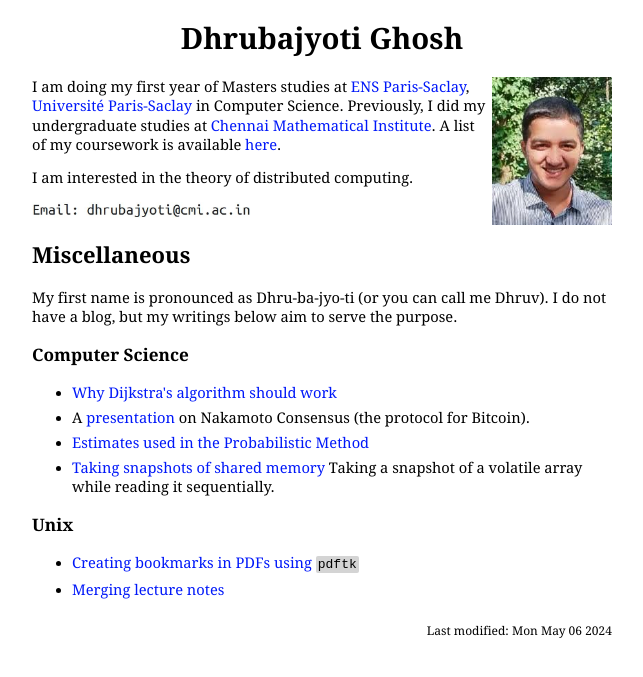
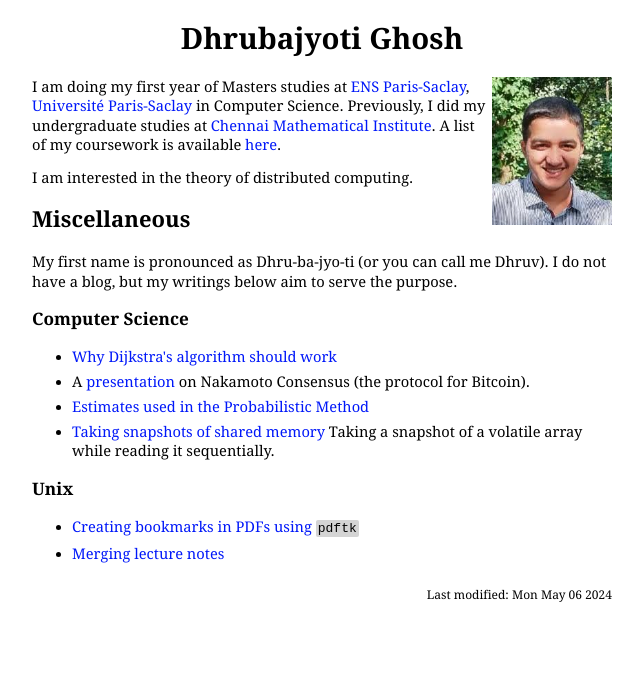
Before and after one commit to ghoshdhruba/ghoshdhruba.github.io, a Jekyll site: the page built from index.html, in a window 1280 px wide. Shown: the top 677 px of the page, without its empty margins (318-961 px from the left). Built offline with Jekyll 4.4.1, drawn with Linux system fonts in a browser that asks for light colours.

Commit message:
Bring site up to date

```diff
--- a/index.html
+++ b/index.html
@@ -12,10 +12,6 @@
 
 <p>
 I am interested in the theory of distributed computing.
-</p>
-
-<p>
-<img src="assets/images/email.jpg" alt="Me" width="220">
 </p>
 
 <h2> Miscellaneous </h2>
```
Also changed, not shown: assets/images/email.jpg (deleted).
